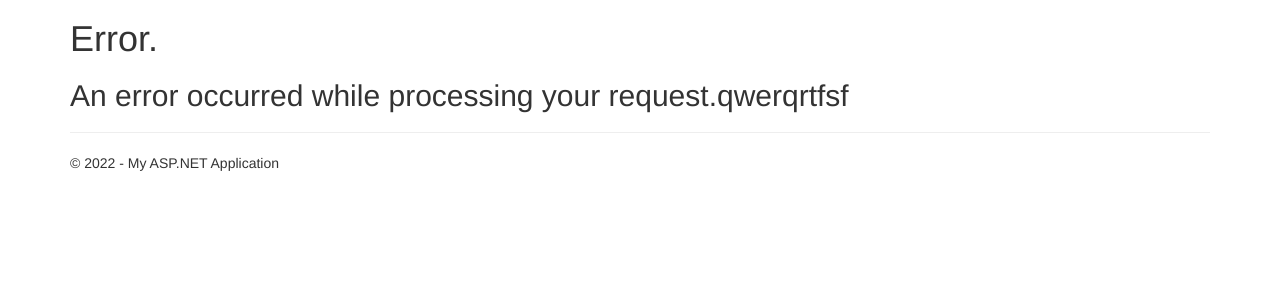
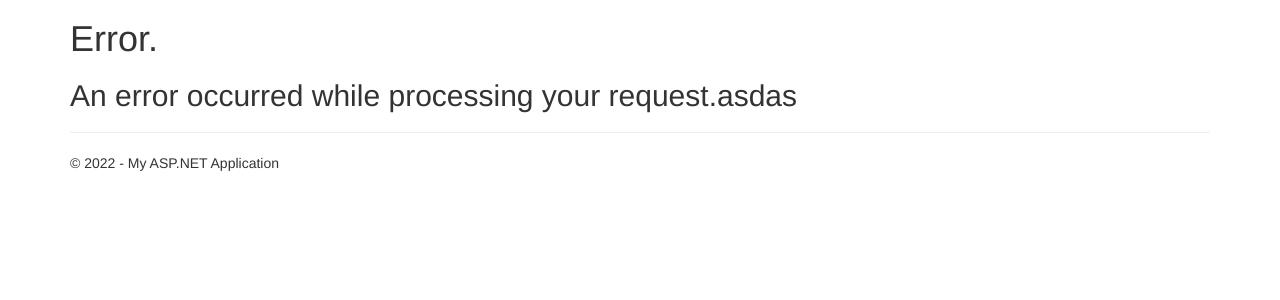
Before and after one commit to kubeopsskills-enterprise/demo-ais-cicd, an ASP.NET MVC app: template net48-app2/SimpleNetFrame/Views/Shared/Error.cshtml in a window 1280 px wide. Shown: the part 51-351 px from the top of the page. Run offline with ASP.NET Core 8 and stand-ins for ASP.NET MVC 5, Linux system fonts and the light colour scheme; the template is opened without the code that fills it, so the values that code supplies are empty; the project's own start-up code is not run, and a stand-in starts its controllers and pages; some libraries are stand-ins or nearby versions.

Commit message:
Update: app2

```diff
--- a/net48-app2/SimpleNetFrame/Views/Shared/Error.cshtml
+++ b/net48-app2/SimpleNetFrame/Views/Shared/Error.cshtml
@@ -7,7 +7,7 @@
 <body>
     <hgroup>
         <h1>Error.</h1>
-        <h2>An error occurred while processing your request.qwerqrtfsf</h2>
+        <h2>An error occurred while processing your request.asdas</h2>
     </hgroup>
 </body>
 </html>
--- a/net48-app2/SimpleNetFrame/Views/Shared/_Layout.cshtml
+++ b/net48-app2/SimpleNetFrame/Views/Shared/_Layout.cshtml
@@ -19,7 +19,7 @@
                 @Html.ActionLink("Application name", "Index", "Home", new { area = "" }, new { @class = "navbar-brand" })
             </div>
             <div class="navbar-collapse collapse">
-                <ul class="nav navbar-nav wwqeqw">
+                <ul class="nav navbar-nav sdfwefe">
                     <li>@Html.ActionLink("Home", "Index", "Home", new { area = "" }, null)</li>
                     <li>@Html.ActionLink("API", "Index", "Help", new { area = "" }, null)</li>
                 </ul>
```
